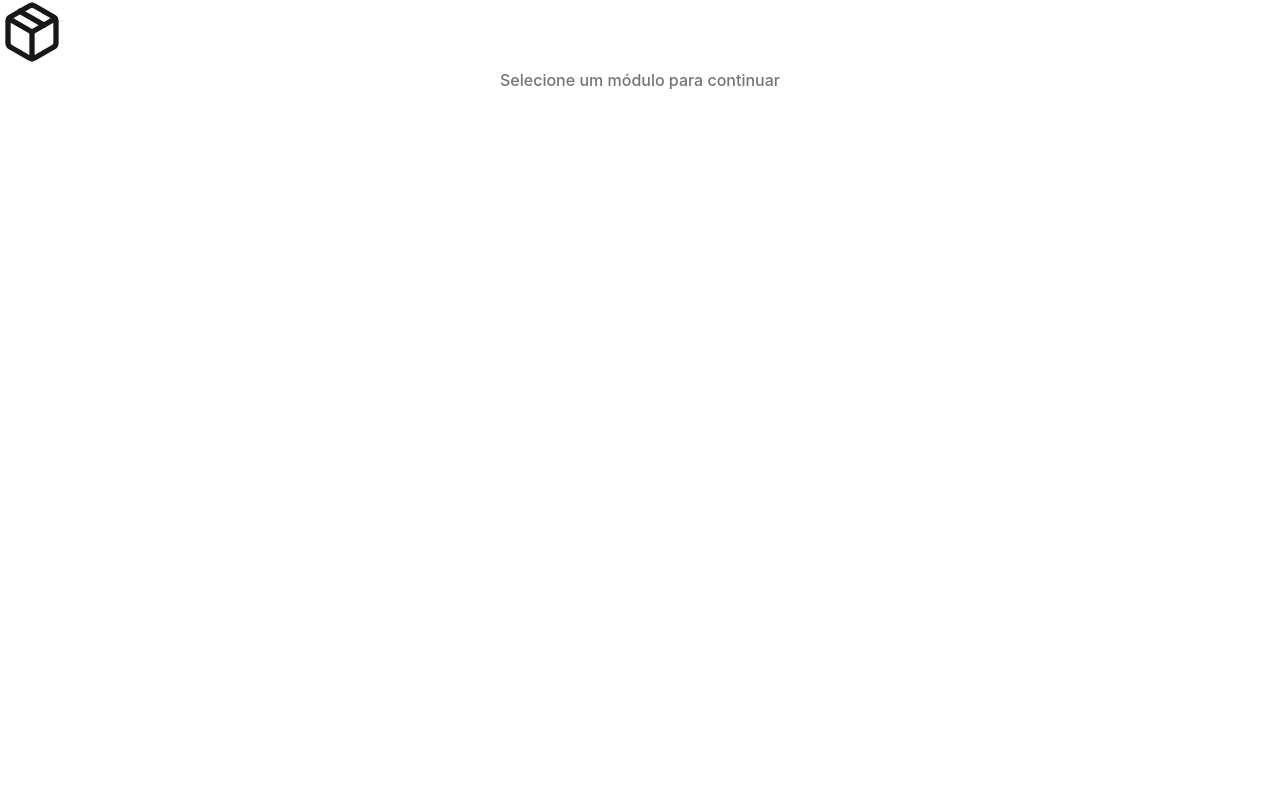
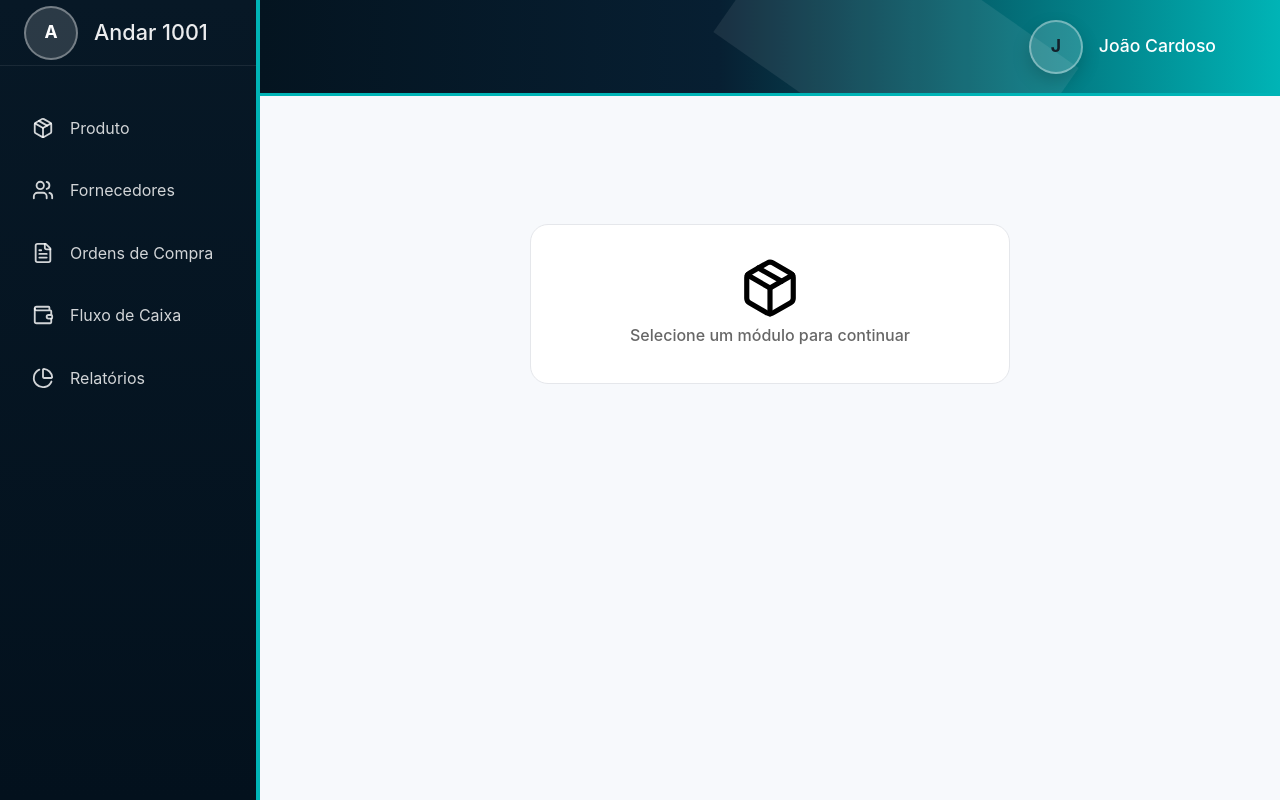
Before and after one commit to victorgoddard/sige-erp, a SvelteKit app: page / in a window 1280 px wide. Built offline with nearby package versions, Linux system fonts and the light colour scheme.

Commit message:
Ajuste na Home

```diff
--- a/src/lib/components/home/HomeViewContent.svelte
+++ b/src/lib/components/home/HomeViewContent.svelte
@@ -1,6 +1,5 @@
 <script lang="ts">
- import { Package } from 'lucide-svelte';
-
+  import { Package } from "lucide-svelte";
 </script>
 
 <div class="table-wrapper">
@@ -14,10 +13,18 @@
     border-radius: 18px;
     overflow: hidden;
 
+    display: flex;
+    flex-direction: column;
+    align-items: center;
+    justify-content: center;
+
+    width: 100%;
+    height: 100%;
+
     text-align: center;
   }
 
-  .label{
+  .label {
     display: block;
     padding: 0.25rem 0.75rem;
     border-radius: 9999px;
@@ -27,11 +34,9 @@
     font-family: Inter, sans-serif;
   }
 
-  .icon{
+  .icon {
     display: block;
     color: #9ca3af;
     margin: 0 auto 0.5rem auto;
-
   }
-
 </style>
--- a/src/routes/+page.svelte
+++ b/src/routes/+page.svelte
@@ -1,11 +1,253 @@
 <script lang="ts">
-  import HomeViewContent from '$lib/components/home/HomeViewContent.svelte';
+  import { Package, Users, FileText, PieChart, Wallet } from "@lucide/svelte";
+
+  import HomeViewContent from "$lib/components/home/HomeViewContent.svelte";
+
+  const menuItems = [
+    {
+      label: "Produto",
+      icon: Package,
+      href: "/product",
+    },
+    {
+      label: "Fornecedores",
+      icon: Users,
+      href: "/fornecedores",
+    },
+    {
+      label: "Ordens de Compra",
+      icon: FileText,
+      href: "/purchase-orders",
+    },
+    {
+      label: "Fluxo de Caixa",
+      icon: Wallet,
+      href: "/cash-flow",
+    },
+    {
+      label: "Relatórios",
+      icon: PieChart,
+      href: "/charts",
+    },
+  ];
 </script>
 
 <svelte:head>
-  <title>Produto</title>
+  <title>Home</title>
 </svelte:head>
 
-<div class="form-card">
-  <HomeViewContent />
+<div class="layout">
+  <aside class="sidebar">
+    <div class="company-section">
+      <div class="company-avatar">A</div>
+
+      <span>Andar 1001</span>
+    </div>
+
+    <nav class="menu">
+      {#each menuItems as item}
+        {@const Icon = item.icon}
+        <a
+          class="menu-item"
+          href={item.href}
+        >
+          <Icon size={22} />
+
+          <span>{item.label}</span>
+        </a>
+      {/each}
+    </nav>
+  </aside>
+
+  <main class="content">
+    <header class="topbar">
+      <div class="topbar-overlay"></div>
+
+      <div class="topbar-content">
+
+        <div class="user-area">
+          <div class="avatar">J</div>
+
+          <span>João Cardoso</span>
+        </div>
+      </div>
+    </header>
+
+    <section class="page-content">
+      <div class="form-card">
+        <HomeViewContent />
+      </div>
+    </section>
+  </main>
 </div>
+
+<style>
+  :global(body) {
+    margin: 0;
+    background: #f5f6fa;
+    font-family: Inter, sans-serif;
+  }
+
+  .layout {
+    display: flex;
+    min-height: 100vh;
+    color: black;
+  }
+
+  .sidebar {
+    width: 260px;
+    background: linear-gradient(180deg, #071826 0%, #03111d 100%);
+    color: white;
+    display: flex;
+    flex-direction: column;
+    border-right: 4px solid #00b4b6;
+  }
+
+  .company-section {
+    display: flex;
+    align-items: center;
+    gap: 1rem;
+    padding: 2rem 1.5rem;
+    border-bottom: 1px solid rgba(255, 255, 255, 0.08);
+  }
+
+  .company-avatar,
+  .avatar {
+    width: 54px;
+    height: 54px;
+    border-radius: 999px;
+    display: flex;
+    align-items: center;
+    justify-content: center;
+    background: rgba(255, 255, 255, 0.15);
+    font-weight: 700;
+    font-size: 1.1rem;
+    border: 2px solid rgba(255, 255, 255, 0.35);
+  }
+
+  .company-section span {
+    font-size: 1.35rem;
+    font-weight: 500;
+  }
+
+  .menu {
+    display: flex;
+    flex-direction: column;
+    padding: 2rem 0;
+  }
+
+  .menu-item {
+    display: flex;
+    align-items: center;
+    gap: 1rem;
+    height: 60px;
+    padding: 0 2rem;
+    background: transparent;
+    border: none;
+    color: rgba(255, 255, 255, 0.82);
+    cursor: pointer;
+    font-size: 1rem;
+    transition: all 0.2s;
+
+    text-decoration: none;
+  }
+
+  .menu-item:hover {
+    background: rgba(255, 255, 255, 0.06);
+  }
+
+  .menu-item.active {
+    color: #00d2d3;
+    background: rgba(0, 210, 211, 0.08);
+  }
+
+  .content {
+    flex: 1;
+    display: flex;
+    flex-direction: column;
+  }
+
+  .topbar {
+    position: relative;
+    height: 96px;
+    background: linear-gradient(90deg, #041420 0%, #071f32 45%, #00b4b6 100%);
+    overflow: hidden;
+  }
+
+  .topbar-overlay {
+    position: absolute;
+    right: 22%;
+    top: -40px;
+    width: 320px;
+    height: 180px;
+    background: rgba(255, 255, 255, 0.08);
+    transform: rotate(35deg);
+  }
+
+  .topbar-content {
+    position: relative;
+    z-index: 2;
+    height: 100%;
+    display: flex;
+    align-items: center;
+    justify-content: end;
+    padding: 0 2rem;
+    width: 100%;
+  }
+
+  .topbar h1 {
+    color: white;
+    font-size: 2.2rem;
+    margin: 0;
+    font-weight: 700;
+  }
+
+  .user-area {
+    display: flex;
+    align-items: center;
+    gap: 1rem;
+    color: white;
+    font-size: 1.1rem;
+    font-weight: 500;
+  }
+
+  .page-content {
+    padding: 2rem;
+    display: flex;
+    flex-direction: column;
+    gap: 2rem;
+    justify-content: center;
+    align-items: center;
+  }
+
+  .page-header h2 {
+    margin: 0;
+    color: #1f2937;
+    font-size: 2rem;
+  }
+
+  .form-card {
+    background: white;
+    border-radius: 18px;
+    border: 1px solid #e5e7eb;
+    padding: 2rem;
+    margin-top: 6rem;
+    width: 30rem;
+    height: 10rem;
+    display: flex;
+    justify-content: center;
+    align-items: center;
+  }
+
+  @media (max-width: 1200px) {
+    .layout {
+      flex-direction: column;
+    }
+
+    .sidebar {
+      width: 100%;
+      border-right: none;
+      border-bottom: 4px solid #00b4b6;
+    }
+  }
+</style>
```
